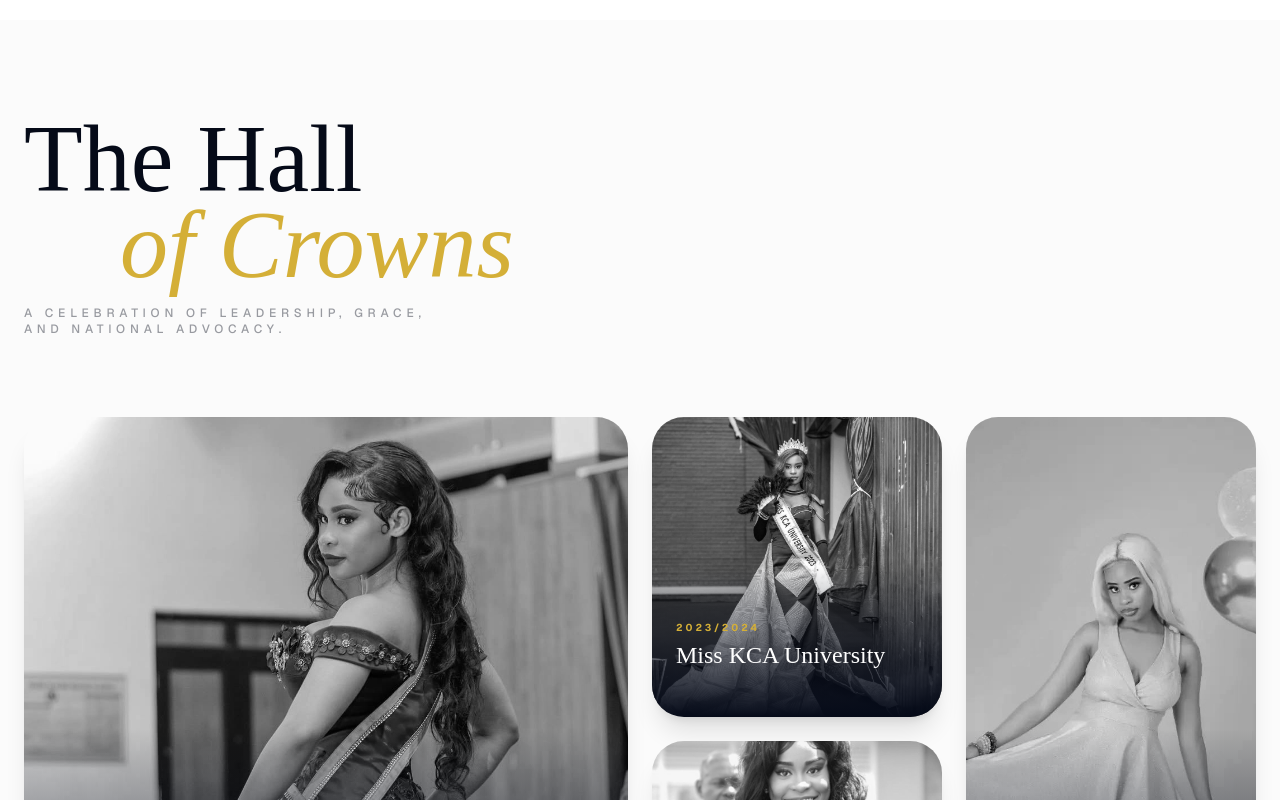
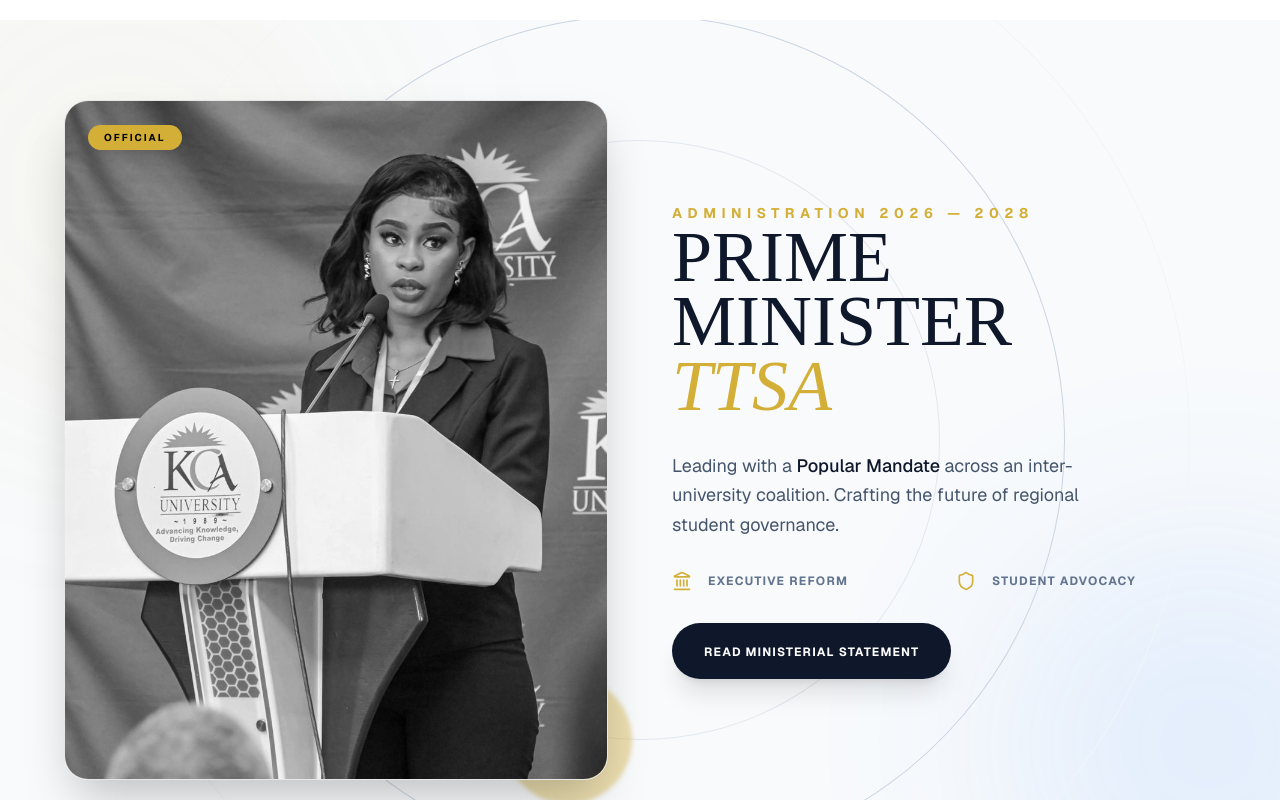
Before and after one commit to muasyasila/liz-wakesho-portfolio, a Next.js app: page / in a window 1280 px wide. Shown: the part 5420-6220 px from the top of the page. Built offline with nearby package versions, Linux system fonts and the light colour scheme.

Commit message:
Prime minister section added

```diff
--- a/src/app/page.tsx
+++ b/src/app/page.tsx
@@ -11,6 +11,7 @@ import Marquee from "@/components/sections/Marquee";
 import SecurityExpert from "@/components/sections/SecurityExpert";
 
 import SixPillars from "@/components/sections/SixPillars";
+import SovereignLeadership from "@/components/sections/SovereignLeadership";
 import TrelioSection from "@/components/sections/TrelioSection";
 import Footer from "@/components/shared/Footer";
 
@@ -22,6 +23,7 @@ export default function Home() {
       <section id="life-in-motion">
         <LifeInMotion />
       </section>
+      <SovereignLeadership />
       <HallOfCrowns />
       <SixPillars />
       <LegacyTimeline />
--- /dev/null
+++ b/src/components/sections/SovereignLeadership.tsx
@@ -0,0 +1,137 @@
+"use client";
+import { useState } from "react";
+import { motion, AnimatePresence } from "framer-motion";
+import { X, Award, Shield, Landmark } from "lucide-react";
+
+export default function SovereignMandate() {
+  const [isOpen, setIsOpen] = useState(false);
+
+  return (
+    <section className="relative min-h-screen flex items-center justify-center overflow-hidden bg-slate-50 dark:bg-[#050505] transition-colors duration-700 py-20 px-6">
+
+      {/* --- MODERN AESTHETIC ELEMENTS --- */}
+      <div className="absolute top-[-10%] left-[-10%] w-[500px] h-[500px] bg-[#D4AF37]/10 dark:bg-[#D4AF37]/10 rounded-full blur-[120px] animate-pulse" />
+      <div className="absolute bottom-[-10%] right-[-10%] w-[400px] h-[400px] bg-blue-500/10 dark:bg-blue-400/5 rounded-full blur-[100px]" />
+
+      {/* Tension Circles (Independent Continuous Animation) */}
+      <div className="absolute inset-0 flex items-center justify-center pointer-events-none">
+        <motion.div
+          animate={{ rotate: 360 }}
+          transition={{ duration: 15, repeat: Infinity, ease: "linear" }}
+          className="w-[300px] h-[300px] md:w-[600px] md:h-[600px] border border-slate-200 dark:border-white/20 rounded-full absolute"
+        />
+        <motion.div
+          animate={{ rotate: -360 }}
+          transition={{ duration: 35, repeat: Infinity, ease: "linear" }}
+          className="w-[450px] h-[450px] md:w-[850px] md:h-[850px] border border-slate-300 dark:border-white/10 rounded-full absolute"
+        />
+        <motion.div
+          animate={{ rotate: 360 }}
+          transition={{ duration: 60, repeat: Infinity, ease: "linear" }}
+          className="w-[600px] h-[600px] md:w-[1100px] md:h-[1100px] border border-slate-100 dark:border-white/5 rounded-full absolute"
+        />
+      </div>
+
+      <div className="max-w-6xl w-full z-10">
+        <div className="flex flex-col lg:grid lg:grid-cols-2 gap-8 lg:gap-16 items-center">
+
+          {/* LEFT: The Image with OFFICIAL YELLOW TAG */}
+          <motion.div
+            initial={{ opacity: 0, x: -50 }}
+            whileInView={{ opacity: 1, x: 0 }}
+            transition={{ duration: 1 }}
+            className="relative w-full"
+          >
+            {/* THE OFFICIAL TAG */}
+            <div className="absolute top-6 left-6 z-20">
+              <span className="bg-[#D4AF37] text-black text-[10px] font-bold px-4 py-1.5 rounded-full uppercase tracking-[0.2em] shadow-lg">
+                Official
+              </span>
+            </div>
+
+            <div className="relative z-10 rounded-2xl md:rounded-3xl overflow-hidden border border-slate-200 dark:border-white/20 shadow-2xl grayscale hover:grayscale-0 transition-all duration-700">
+              <img src="/images/profile6.webp" alt="Prime Minister Liz Wakesho" className="w-full aspect-[4/5] object-cover" />
+            </div>
+            <div className="absolute -bottom-6 -right-6 w-32 h-32 bg-[#D4AF37] z-0 rounded-full mix-blend-multiply dark:mix-blend-screen opacity-40 dark:opacity-60 blur-[2px]" />
+          </motion.div>
+
+          {/* RIGHT: The Content Card */}
+          <div className="relative -mt-24 md:-mt-32 lg:mt-0 z-20 px-4 md:px-0">
+            <div className="bg-white/80 dark:bg-black/70 backdrop-blur-xl lg:bg-transparent lg:dark:bg-transparent p-8 md:p-12 lg:p-0 rounded-3xl lg:rounded-none border border-white/20 lg:border-none shadow-2xl lg:shadow-none space-y-8">
+
+              <div className="space-y-2">
+                <span className="text-[#D4AF37] font-bold tracking-[0.4em] uppercase text-[10px] md:text-sm">Administration 2026 — 2028</span>
+                <h2 className="text-4xl md:text-7xl font-serif text-slate-900 dark:text-white leading-[0.9] uppercase">
+                  Prime <br className="hidden lg:block" /> Minister <br className="hidden lg:block" /> <span className="text-[#D4AF37] italic font-medium">TTSA</span>
+                </h2>
+              </div>
+
+              <p className="text-slate-600 dark:text-white/70 text-base md:text-lg leading-relaxed max-w-md">
+                Leading with a <span className="text-slate-900 dark:text-white font-medium">Popular Mandate</span> across an inter-university coalition. Crafting the future of regional student governance.
+              </p>
+
+              <div className="grid grid-cols-1 md:grid-cols-2 gap-4 md:gap-6">
+                <div className="flex items-center gap-4 group">
+                  <Landmark className="text-[#D4AF37] w-5 h-5" />
+                  <span className="text-[10px] md:text-xs font-bold uppercase tracking-widest text-slate-500 dark:text-white/50 group-hover:text-[#D4AF37] transition-colors">Executive Reform</span>
+                </div>
+                <div className="flex items-center gap-4 group">
+                  <Shield className="text-[#D4AF37] w-5 h-5" />
+                  <span className="text-[10px] md:text-xs font-bold uppercase tracking-widest text-slate-500 dark:text-white/50 group-hover:text-[#D4AF37] transition-colors">Student Advocacy</span>
+                </div>
+              </div>
+
+              <button
+                onClick={() => setIsOpen(true)}
+                className="w-full lg:w-auto group relative px-8 py-4 bg-slate-900 dark:bg-white text-white dark:text-black rounded-full overflow-hidden transition-all hover:scale-105 shadow-xl hover:shadow-[#D4AF37]/20"
+              >
+                <span className="relative z-10 font-bold uppercase tracking-widest text-[10px] md:text-xs">Read Ministerial Statement</span>
+                <div className="absolute inset-0 bg-[#D4AF37] translate-y-[100%] group-hover:translate-y-0 transition-transform duration-500" />
+              </button>
+            </div>
+          </div>
+        </div>
+      </div>
+
+      {/* --- OFFICIAL MINISTERIAL STATEMENT MODAL --- */}
+      <AnimatePresence>
+        {isOpen && (
+          <motion.div
+            initial={{ opacity: 0 }} animate={{ opacity: 1 }} exit={{ opacity: 0 }}
+            className="fixed inset-0 z-[100] flex items-center justify-center p-4 md:p-6 bg-slate-900/95 dark:bg-black/95 backdrop-blur-xl"
+          >
+            <motion.div
+              initial={{ scale: 0.9, y: 50 }} animate={{ scale: 1, y: 0 }} exit={{ scale: 0.9, y: 50 }}
+              className="bg-white dark:bg-[#0A0A0A] max-w-2xl w-full p-8 md:p-14 rounded-[2rem] md:rounded-3xl relative shadow-2xl border border-slate-200 dark:border-white/10"
+            >
+              <button onClick={() => setIsOpen(false)} className="absolute top-8 right-8 text-slate-400 hover:text-[#D4AF37] transition-colors">
+                <X size={28} />
+              </button>
+
+              <div className="space-y-8">
+                <div className="flex items-center gap-4">
+                  <div className="h-px w-12 bg-[#D4AF37]" />
+                  <span className="text-[#D4AF37] font-bold tracking-widest uppercase text-[10px]">Official Communiqué</span>
+                </div>
+
+                <h3 className="text-3xl md:text-4xl font-serif text-slate-900 dark:text-white leading-tight">A Unified Mandate for <br/> Taita Taveta</h3>
+
+                <div className="space-y-5 text-slate-600 dark:text-white/70 text-base md:text-lg leading-relaxed font-light italic pr-4 max-h-[50vh] overflow-y-auto custom-scrollbar">
+                  <p>“To the students of Taita Taveta and the members of our multi-university coalition: I stand before you not just as your Prime Minister, but as a partner in our shared progress.”</p>
+                  <p>“My administration is committed to institutionalizing transparency, fostering campus unity, and ensuring that our collective voice drives the progress of our community.”</p>
+                  <p>“We are no longer waiting for the future; we are authoring it together. This is the era of Visionary Student Governance.”</p>
+
+                  {/* Digital Signature Footer */}
+                  <div className="pt-8 border-t border-slate-100 dark:border-white/5">
+                    <p className="font-serif text-[#D4AF37] text-3xl italic">Liz Wakesho</p>
+                    <p className="text-[10px] uppercase tracking-[0.3em] font-bold opacity-60 dark:text-white">Prime Minister, TTSA</p>
+                  </div>
+                </div>
+              </div>
+            </motion.div>
+          </motion.div>
+        )}
+      </AnimatePresence>
+    </section>
+  );
+}
```
Also changed, not shown: src/components/sections/SecurityExpert.tsx (+24 -19 lines), public/images/profile6.webp (added).
